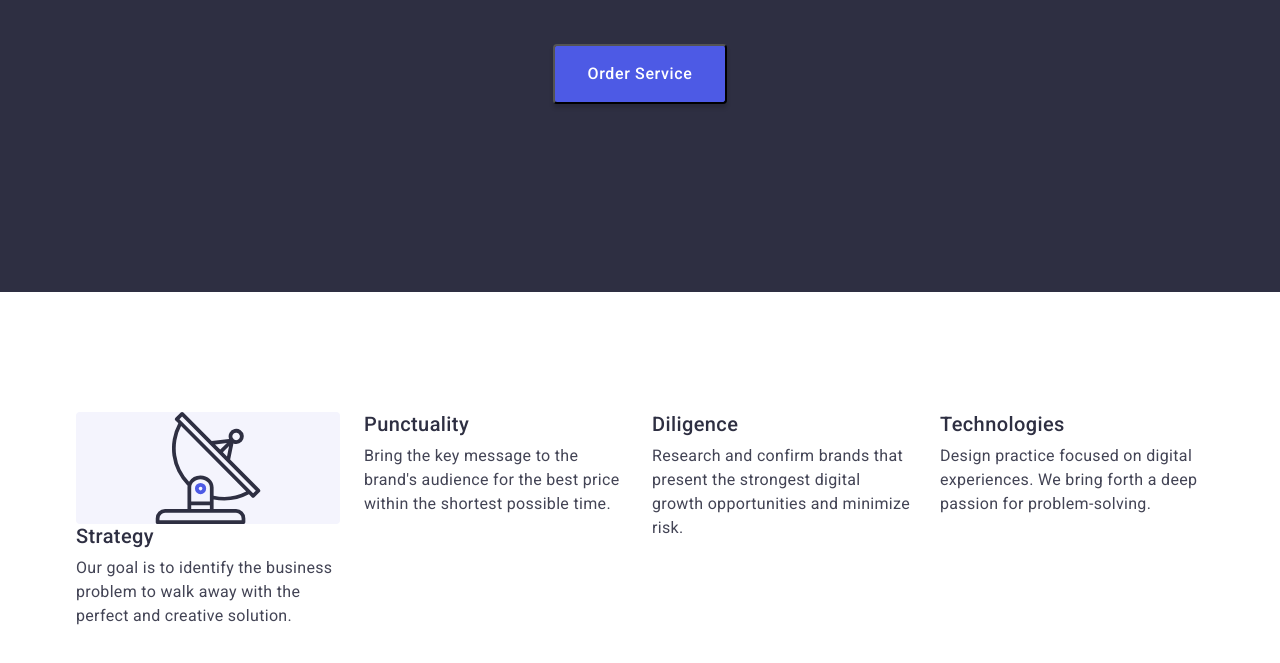
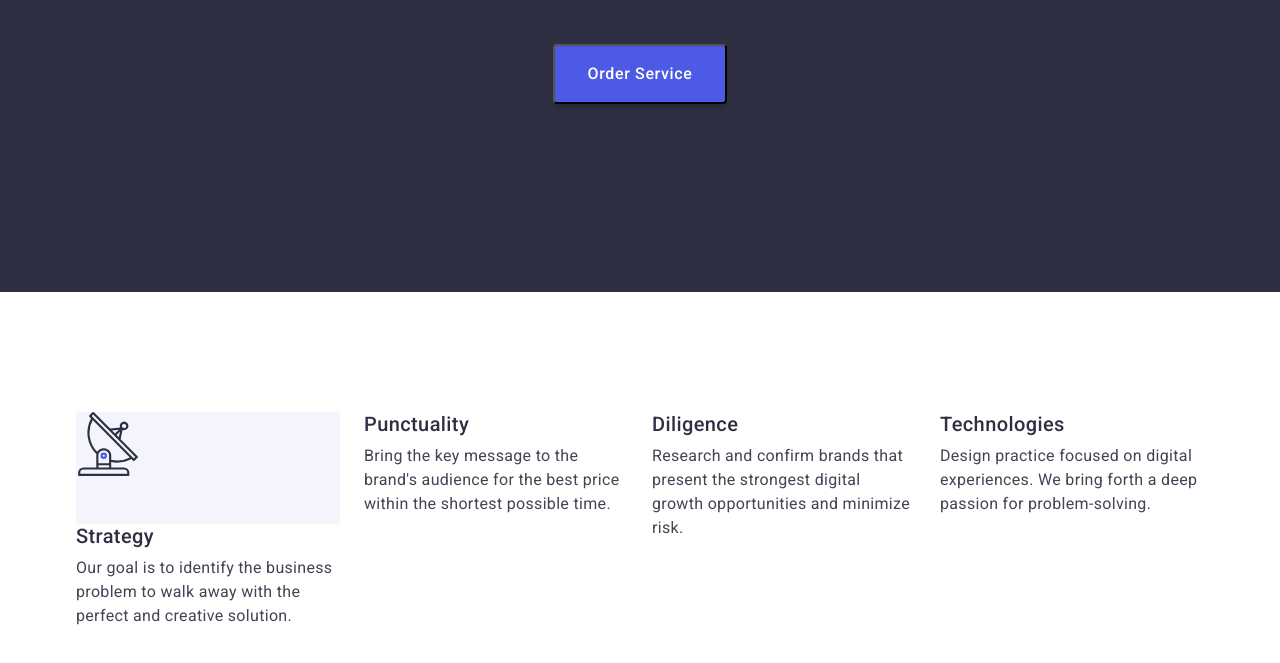
Before and after one commit to KaterinichViktor/goit-markup-hw-04, a plain HTML site: page index.html in a window 1280 px wide. Shown: the part 385-1048 px from the top of the page. Drawn offline with nearby package versions, Linux system fonts and the light colour scheme.

Commit message:
Update styles.css

```diff
--- a/css/styles.css
+++ b/css/styles.css
@@ -425,8 +425,8 @@ address{
 .antenna-icon{
   margin: 0;
   padding: 0;
-  width: 264px;
-  height: 112px;
+  width: 64px;
+  height: 64px;
 
 }
 .features-antenna{
```
